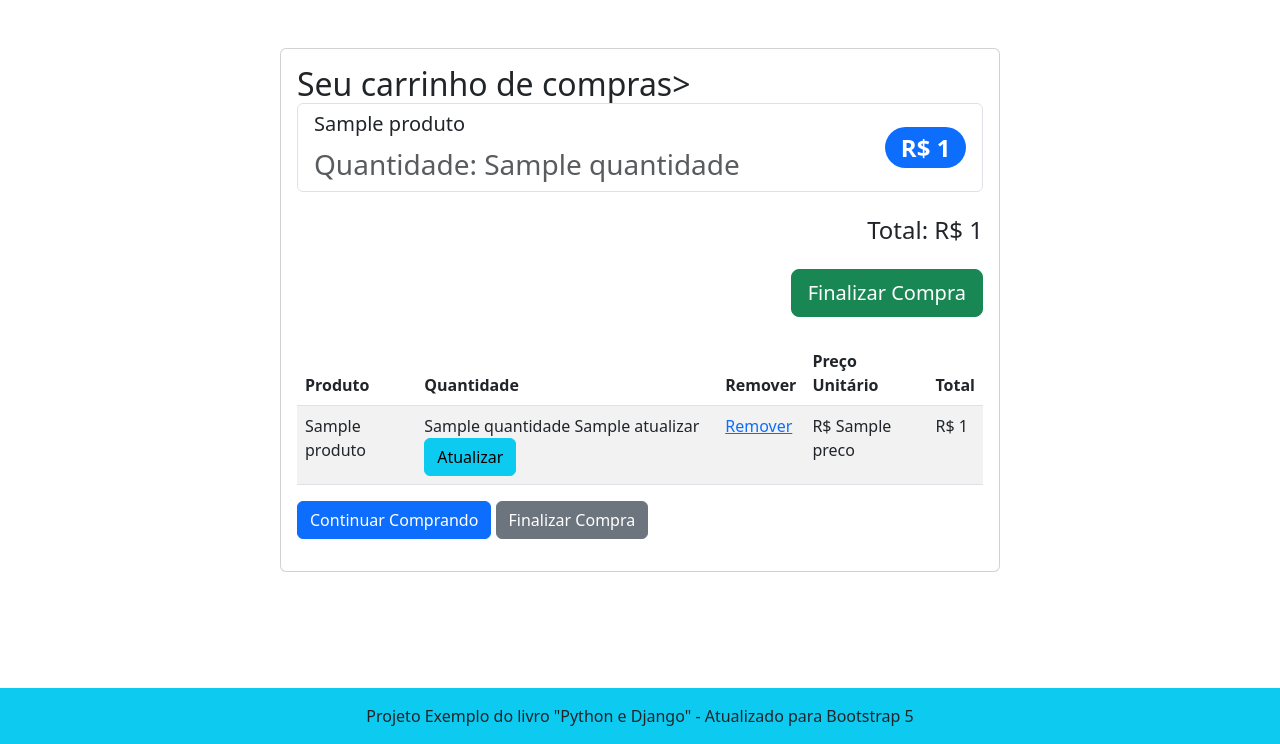
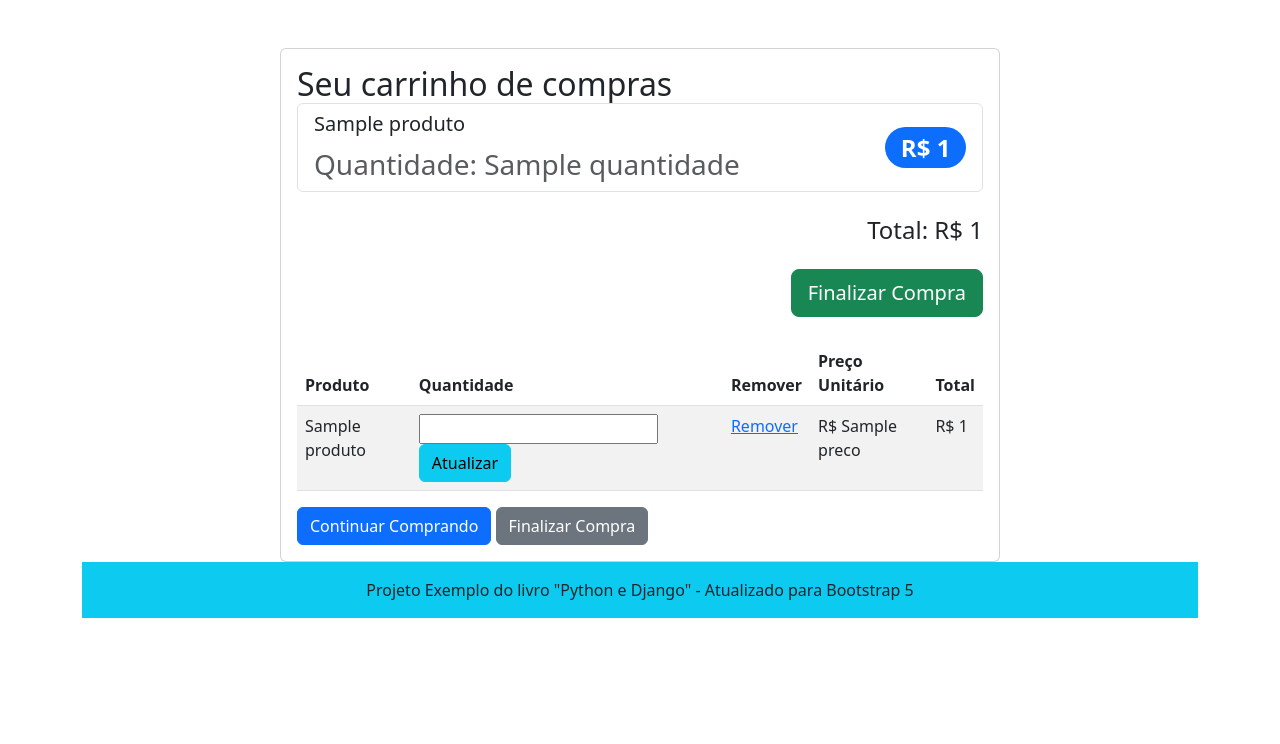
Before and after one commit to gildelsilva/lojavirtual, a Django app: template templates/carrinho/detalhes.html in a window 1280 px wide. Shown: the part 56-800 px from the top of the page. Run offline with Django 5.2, Linux system fonts and the light colour scheme; tables that the repository leaves empty hold one stand-in row (values such as "Sample post"); the template is opened without the code that fills it: values that come from a table or form of the project are taken from there, most other values are stand-ins (such as "Sample title", 1, 10 or a date in 2020); parts of the project's set-up code (start-up, migrations or seed data) failed here and were passed over; some libraries are stand-ins or nearby versions.

Commit message:
Correção do template do carrinho e ajuste na logica de yield

```diff
--- a/carrinho/views.py
+++ b/carrinho/views.py
@@ -7,7 +7,6 @@ from .carrinho import Carrinho
 # Create your views here.
 
 @require_POST
-
 def adicionar_ao_carrinho(request, id_produto):
     carrinho = Carrinho(request)
     produto = get_object_or_404(Produto, id=id_produto)
--- a/templates/carrinho/detalhes.html
+++ b/templates/carrinho/detalhes.html
@@ -10,10 +10,10 @@
         <div class="col-md-8 offset-md-2">
             <div class="card">
                 <div class="card-body">
-                    <h2 class="mb-4"> Seu carrinho de compras>
-                        {% if carrinho.itens %}
+                    <h2 class="mb-4"> Seu carrinho de compras
+                        {% if carrinho %}
                             <ul class="list-group">
-                                {% for item in carrinho.itens %}
+                                {% for item in carrinho %}
                                     <li class="list-group-item d-flex justify-content-between align-items-center">
                                         <div>
                                             <h5>{{ item.produto.nome }}</h5>
@@ -31,7 +31,8 @@
                             <p>Seu carrinho está vazio.</p>
                         {% endif %}
                    </h2>
-                   <table class="table table-striped tabble-hover">
+                   {% if carrinho %}
+                   <table class="table table-striped table-hover">
                        <thead>
                            <tr>
                                <th>Produto</th>
@@ -42,16 +43,16 @@
                            </tr>
                        </thead>
                        <tbody>
-                           {% for item in carrinho.itens %}
+                           {% for item in carrinho %}
                                 <tr>
                                     <td>
                                             {{ item.produto.nome }}
                                     </td>
                                     <td>
-                                            <form action="{% url "carrinho:adicionar_ao_carrinho" produto.id %}" method="post">
+                                            <form action="{% url "carrinho:adicionar_ao_carrinho" item.produto.id %}" method="post">
                                                 {% csrf_token %}
-                                                {{item.quantidade}}
-                                                {{item.atualizar}}
+                                                <input type="number" name="quantidade" value="{{ item.quantidade }}" min="1">
+                                                <input type="hidden" name="atualizar" value="True">
                                                 <input type="submit" value="Atualizar" class="btn btn-info">
                                             </form>
                                     </td>
@@ -62,20 +63,19 @@
                                     <td>R$ {{ item.total_preco }}</td>
                                 </tr>
                            {% endfor %}
-                           <table>
-                                <p class="text-right">
-                                    <a href="{% url 'main:listar_produtos'}"
-                                        class="btn btn-primary button-light">
-                                         Continuar Comprando
-                                    </a>
-                                    <a href="#"
-                                        class="btn btn-secondary button">
-                                         Finalizar Compra
-                                    </a>
-                                </p>
-                           </table>
                        </tbody>
-                </div>
+                   </table>
+                   <div class="text-right">
+                       <a href="{% url 'main:listar_produtos' %}"
+                           class="btn btn-primary">
+                            Continuar Comprando
+                       </a>
+                       <a href="#"
+                           class="btn btn-secondary">
+                            Finalizar Compra
+                       </a>
+                   </div>
+                   {% endif %}
             </div>
         </div>
     </div>
--- a/templates/produto/detalhes.html
+++ b/templates/produto/detalhes.html
@@ -36,11 +36,11 @@
                             <hr>
 
                             <h3 class="text-primary my-3">R$ {{ produto.preco }}</h3>
-                                <form action="{% url 'carrinho:adicionar_ao_carrinho' produto.id %}" method="post">
-                                    {{form_produto_carrinho}}
+                            <form action="{% url 'carrinho:adicionar_ao_carrinho' produto.id %}" method="post">
+                                {{form_produto_carrinho}}
                                     {% csrf_token %}
                                     <input type="submit" value="Adicionar ao Carrinho">
-                                </form>
+                            </form>
                             <p class="mt-4">
                                 {{ produto.descricao|safe|linebreaksbr }}
                             </p>
```
